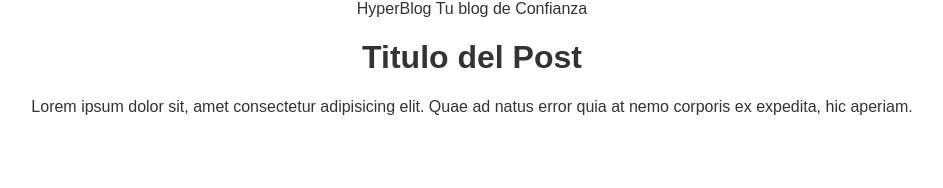
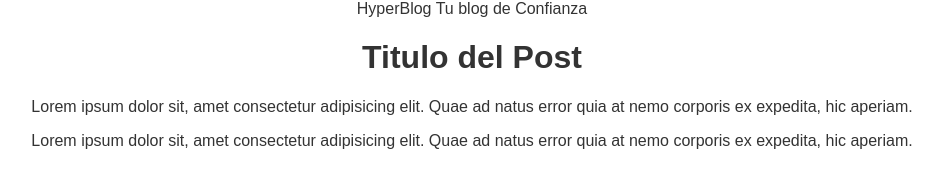
Before and after one commit to Adrian-Corttes/HyperBlog, a plain HTML site: page index.html in a window 1280 px wide. Shown: the whole page, without its empty margins (168-1111 px from the left). Drawn offline with Linux system fonts and the light colour scheme.

Commit message:
add paragraph 2

```diff
--- a/index.html
+++ b/index.html
@@ -20,6 +20,11 @@
                Quae ad natus error quia at nemo corporis ex expedita,
                hic aperiam.
             </p>
+            <p>
+               Lorem ipsum dolor sit, amet consectetur adipisicing elit.
+               Quae ad natus error quia at nemo corporis ex expedita,
+               hic aperiam.
+            </p>
          </div>
       </div>
    </body>
```
